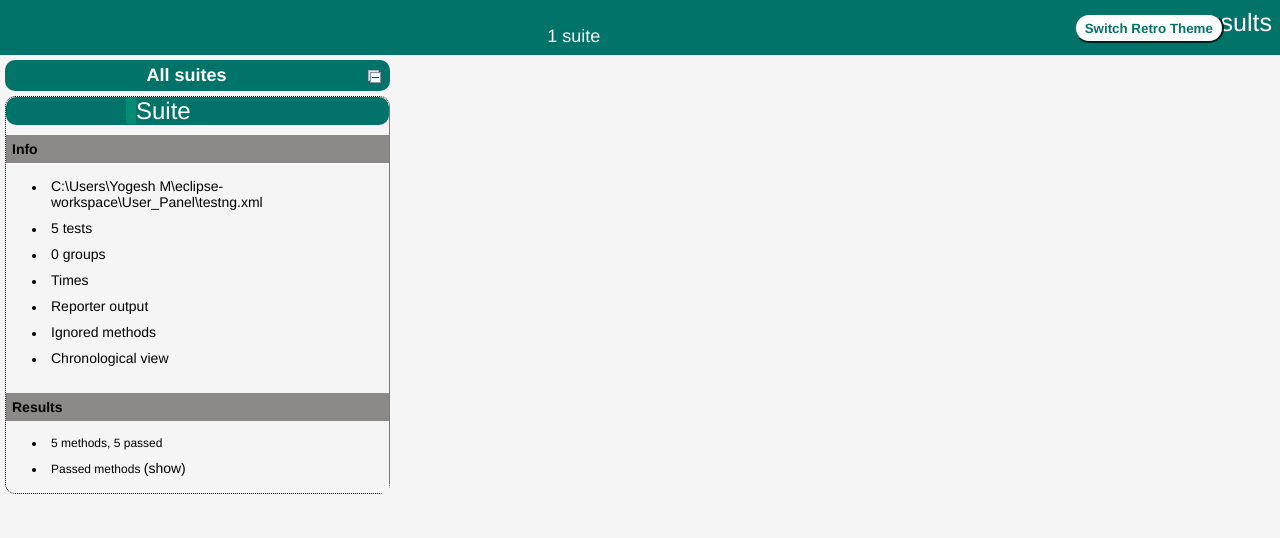
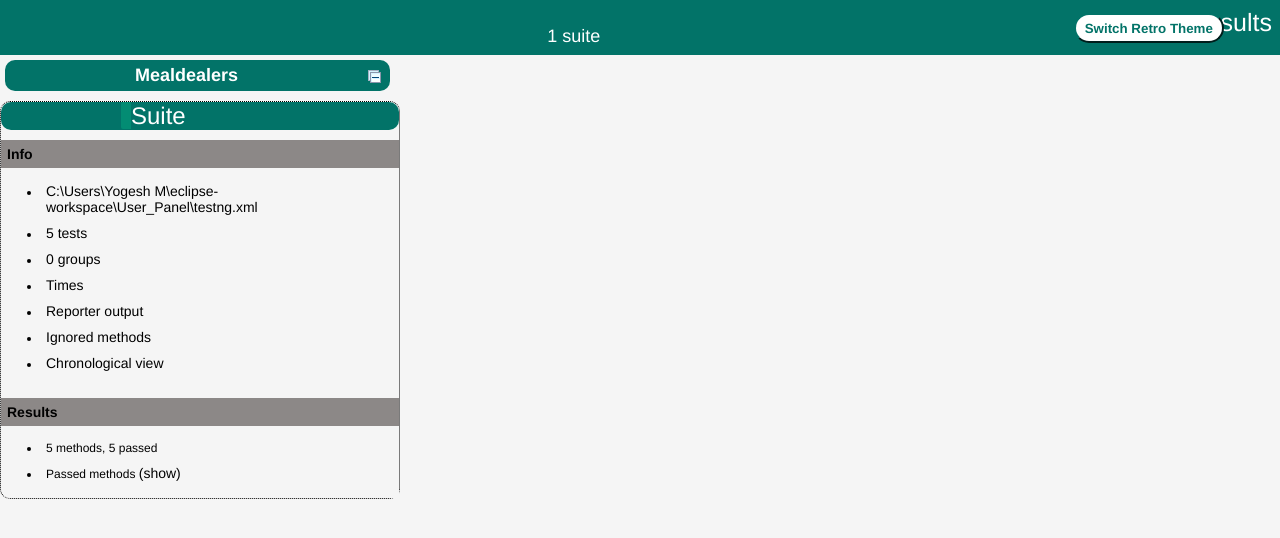
Before and after one commit to Yogesh-Debugger/MD_TesttNg_Report, a plain HTML site: page index.html in a window 1280 px wide. Drawn offline with Linux system fonts and the light colour scheme; a script that the page names is missing.

Commit message:
Update index.html

```diff
--- a/index.html
+++ b/index.html
@@ -29,13 +29,13 @@
     </div> <!-- top-banner-root -->
     <div class="navigator-root">
       <div class="navigator-suite-header">
-        <span>All suites</span>
+        <span>Mealdealers</span>
         <a href="file:///C:/Users/Yogesh%20M/eclipse-workspace/User_Panel/test-output/index.html#" title="Collapse/expand all the suites" class="collapse-all-link">
           <img src="./TestNG_reports_files/collapseall.gif" class="collapse-all-icon">
            <!-- collapse-all-icon -->
         </a> <!-- collapse-all-link -->
       </div> <!-- navigator-suite-header -->
-      <div class="suite">
+      <div class="Mealdealers_TestSuite">
         <div class="rounded-window">
           <div class="suite-header light-rounded-window-top navigator-selected">
             <a href="file:///C:/Users/Yogesh%20M/eclipse-workspace/User_Panel/test-output/index.html#" panel-name="suite-Suite" class="navigator-link">
```
